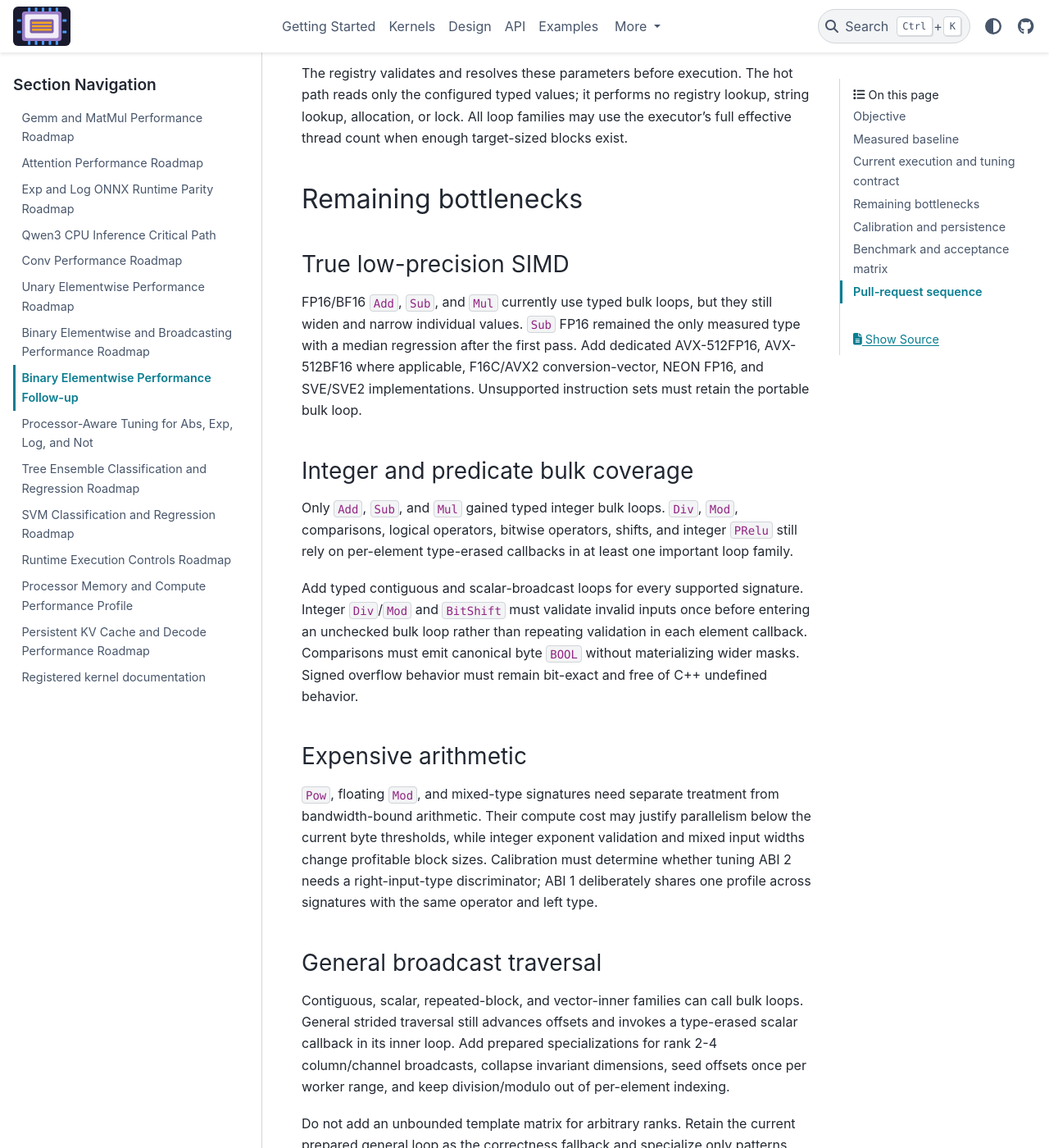
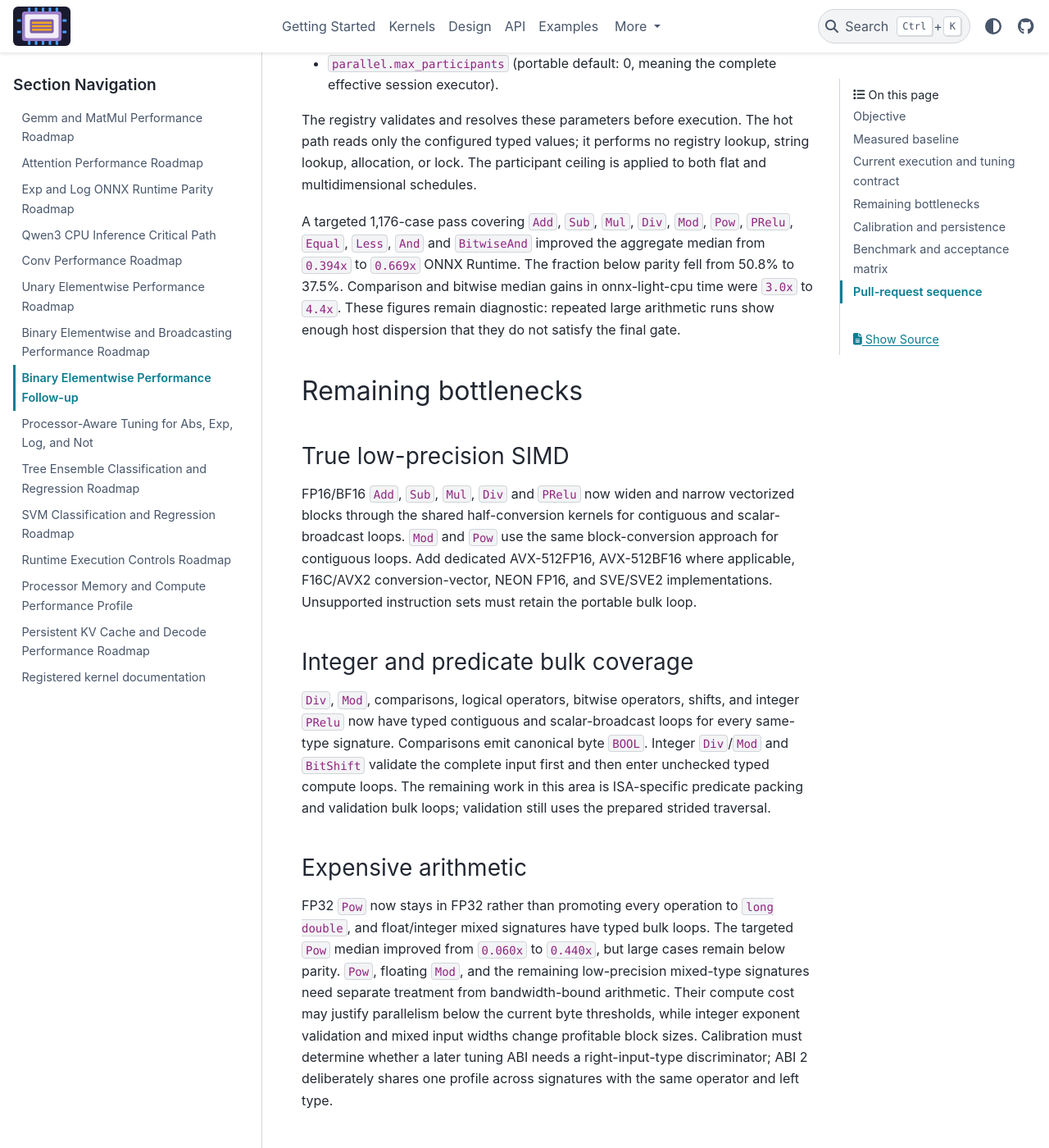
Before and after one commit to xadupre/onnx-light-cpu, a Sphinx documentation site: the page built from docs/next_steps/2026/2026_08_binary_elementwise_performance.rst, in a window 1280 px wide and 1400 px high, scrolled down 1708 px. Shown: the whole window at 82% size. Built offline with Sphinx 7.4.7 and the PyData theme 0.15.4, drawn with Linux system fonts in a browser that asks for light colours; pages that are not in the unit, such as notebooks, are missing from menus; some of the changed text lies outside the part shown.

Commit message:
improve binary operatros (#443)

```diff
--- a/docs/next_steps/2026/2026_08_binary_elementwise_performance.rst
+++ b/docs/next_steps/2026/2026_08_binary_elementwise_performance.rst
@@ -60,11 +60,21 @@ element-type keys with ``library="onnx_light_cpu"`` and
 * ``parallel.block_threshold_bytes`` (portable default: 1 MiB);
 * ``parallel.scalar_threshold_bytes`` (portable default: 256 KiB);
 * ``parallel.target_block_bytes`` (portable default: 1 MiB).
+* ``parallel.max_participants`` (portable default: 0, meaning the complete
+  effective session executor).
 
 The registry validates and resolves these parameters before execution. The hot
 path reads only the configured typed values; it performs no registry lookup,
-string lookup, allocation, or lock. All loop families may use the executor's
-full effective thread count when enough target-sized blocks exist.
+string lookup, allocation, or lock. The participant ceiling is applied to both
+flat and multidimensional schedules.
+
+A targeted 1,176-case pass covering ``Add``, ``Sub``, ``Mul``, ``Div``,
+``Mod``, ``Pow``, ``PRelu``, ``Equal``, ``Less``, ``And`` and
+``BitwiseAnd`` improved the aggregate median from ``0.394x`` to ``0.669x``
+ONNX Runtime. The fraction below parity fell from 50.8% to 37.5%.
+Comparison and bitwise median gains in onnx-light-cpu time were ``3.0x`` to
+``4.4x``. These figures remain diagnostic: repeated large arithmetic runs
+show enough host dispersion that they do not satisfy the final gate.
 
 Remaining bottlenecks
 ---------------------
@@ -72,9 +82,10 @@ Remaining bottlenecks
 True low-precision SIMD
 ~~~~~~~~~~~~~~~~~~~~~~~
 
-FP16/BF16 ``Add``, ``Sub``, and ``Mul`` currently use typed bulk loops, but
-they still widen and narrow individual values. ``Sub`` FP16 remained the only
-measured type with a median regression after the first pass. Add dedicated
+FP16/BF16 ``Add``, ``Sub``, ``Mul``, ``Div`` and ``PRelu`` now widen and
+narrow vectorized blocks through the shared half-conversion kernels for
+contiguous and scalar-broadcast loops. ``Mod`` and ``Pow`` use the same
+block-conversion approach for contiguous loops. Add dedicated
 AVX-512FP16, AVX-512BF16 where applicable, F16C/AVX2 conversion-vector, NEON
 FP16, and SVE/SVE2 implementations. Unsupported instruction sets must retain
 the portable bulk loop.
@@ -82,26 +93,26 @@ the portable bulk loop.
 Integer and predicate bulk coverage
 ~~~~~~~~~~~~~~~~~~~~~~~~~~~~~~~~~~~
 
-Only ``Add``, ``Sub``, and ``Mul`` gained typed integer bulk loops.
 ``Div``, ``Mod``, comparisons, logical operators, bitwise operators, shifts,
-and integer ``PRelu`` still rely on per-element type-erased callbacks in at
-least one important loop family.
-
-Add typed contiguous and scalar-broadcast loops for every supported signature.
-Integer ``Div``/``Mod`` and ``BitShift`` must validate invalid inputs once
-before entering an unchecked bulk loop rather than repeating validation in
-each element callback. Comparisons must emit canonical byte ``BOOL`` without
-materializing wider masks. Signed overflow behavior must remain bit-exact and
-free of C++ undefined behavior.
+and integer ``PRelu`` now have typed contiguous and scalar-broadcast loops for
+every same-type signature. Comparisons emit canonical byte ``BOOL``.
+Integer ``Div``/``Mod`` and ``BitShift`` validate the complete input first and
+then enter unchecked typed compute loops. The remaining work in this area is
+ISA-specific predicate packing and validation bulk loops; validation still
+uses the prepared strided traversal.
 
 Expensive arithmetic
 ~~~~~~~~~~~~~~~~~~~~
 
-``Pow``, floating ``Mod``, and mixed-type signatures need separate treatment
+FP32 ``Pow`` now stays in FP32 rather than promoting every operation to
+``long double``, and float/integer mixed signatures have typed bulk loops.
+The targeted ``Pow`` median improved from ``0.060x`` to ``0.440x``, but large
+cases remain below parity. ``Pow``, floating ``Mod``, and the remaining
+low-precision mixed-type signatures need separate treatment
 from bandwidth-bound arithmetic. Their compute cost may justify parallelism
 below the current byte thresholds, while integer exponent validation and
 mixed input widths change profitable block sizes. Calibration must determine
-whether tuning ABI 2 needs a right-input-type discriminator; ABI 1 deliberately
+whether a later tuning ABI needs a right-input-type discriminator; ABI 2 deliberately
 shares one profile across signatures with the same operator and left type.
 
 General broadcast traversal
@@ -161,8 +172,8 @@ callback must:
 Portable defaults remain available when no exact processor profile exists.
 Existing sessions retain their resolved immutable configuration when a later
 calibration publishes a new generation. Python and CLI inspection must show
-the exact key, source profile, four configured byte values, and effective
-session thread count.
+the exact key, source profile, four configured byte values, participant
+ceiling, and effective session thread count.
 
 Benchmark and acceptance matrix
 -------------------------------
@@ -201,20 +212,20 @@ Pull-request sequence
        participants, and separate preallocated/end-to-end timings. Results are
        grouped by operator, complete signature, loop family, and size.
      - Completed Binary roadmap
-     - In progress
+     - Completed
    * - Binary Perf PR02
      - Arithmetic and low-precision bulk kernels.
      - Dedicated FP16/BF16 SIMD and complete typed ``Add/Sub/Mul/Div/Mod``
        paths improve or retain every arithmetic priority group with exact
        invalid-input and overflow semantics.
      - PR01
-     - Planned
+     - Implemented; native half ISA paths remain
    * - Binary Perf PR03
      - Comparison, logical, bitwise, shift, and PRelu bulk kernels.
      - Every supported width has contiguous and scalar-broadcast bulk paths;
        comparisons emit canonical byte ``BOOL`` and no priority group regresses.
      - PR01
-     - Planned
+     - Implemented; predicate ISA paths remain
    * - Binary Perf PR04
      - Prepared broadcast specializations.
      - Priority rank 2-4 strided patterns avoid per-element type-erased calls
```
Also changed, not shown: other parts of docs/next_steps/2026/2026_08_binary_elementwise_performance.rst (+2 -2 lines), 8 other files.
